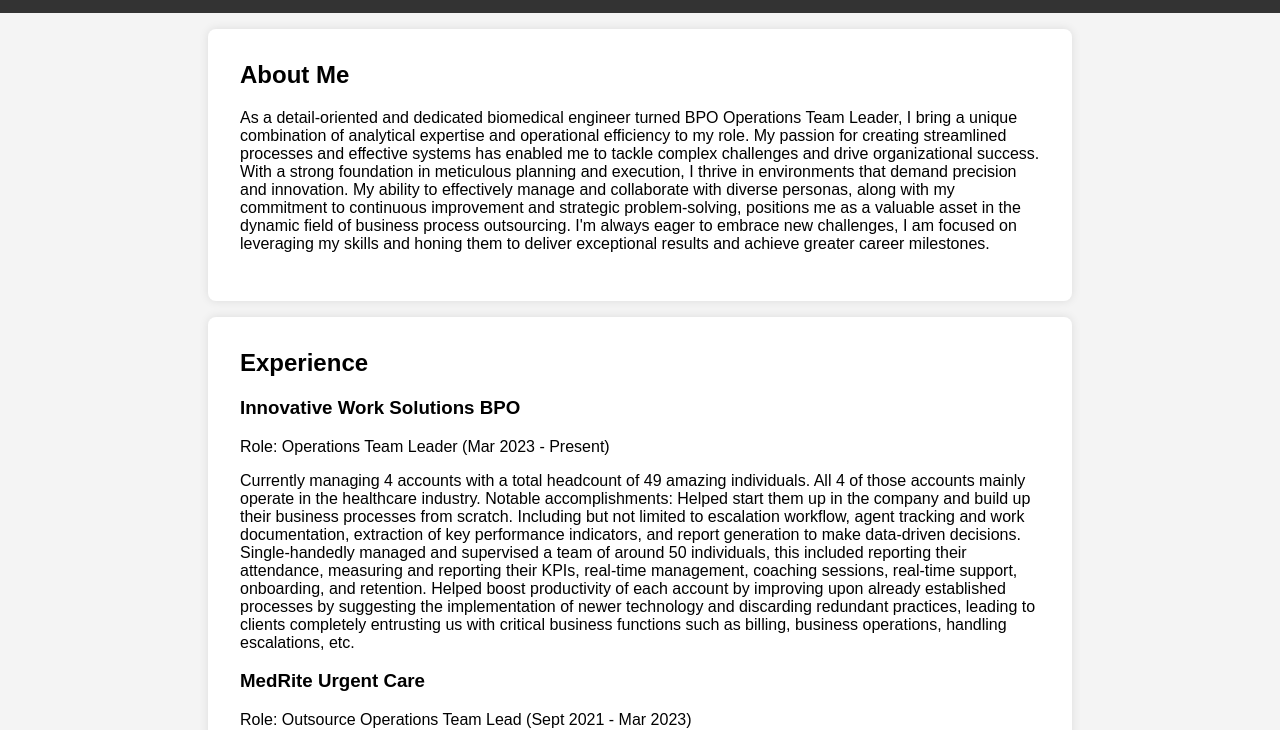
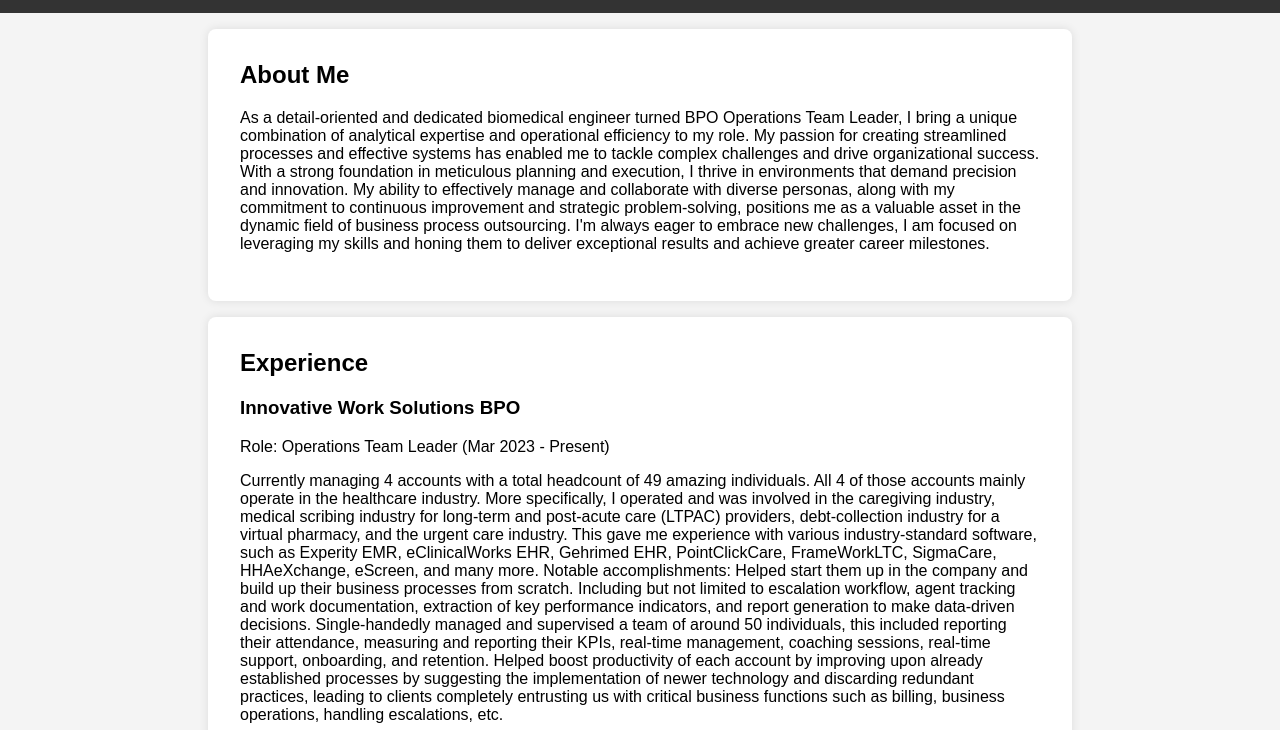
Before and after one commit to youssefkead/cv, a plain HTML site: page index.html in a window 1280 px wide. Shown: the part 82-812 px from the top of the page. Drawn offline with Linux system fonts and the light colour scheme.

Commit message:
7th commit

```diff
--- a/index.html
+++ b/index.html
@@ -27,7 +27,9 @@
         <p>Role: Operations Team Leader (Mar 2023 - Present)</p>
         <p>Currently managing 4 accounts with a total headcount of 49 amazing individuals.
 
-            All 4 of those accounts mainly operate in the healthcare industry.
+            All 4 of those accounts mainly operate in the healthcare industry. More specifically, I operated and was involved in the caregiving industry, medical scribing industry for long-term and post-acute care (LTPAC) providers, debt-collection industry for a virtual pharmacy, and the urgent care industry.
+
+            This gave me experience with various industry-standard software, such as Experity EMR, eClinicalWorks EHR, Gehrimed EHR, PointClickCare, FrameWorkLTC, SigmaCare, HHAeXchange, eScreen, and many more.
 
             Notable accomplishments:
 
@@ -37,8 +39,7 @@
 
             Helped boost productivity of each account by improving upon already established processes by suggesting the implementation of newer technology and discarding redundant practices, leading to clients completely entrusting us with critical business functions such as billing, business operations, handling escalations, etc.
 
-
-            </p>
+             </p>
         <h3>MedRite Urgent Care</h3>
         <p>Role: Outsource Operations Team Lead (Sept 2021 - Mar 2023)</p>
         <p>Supervised a project that grew to be a team of 5 people helping the client achieve remarkable results in terms of productivity. Helped support and supervise over junior agents as well. Generated reports and analytics using Microsoft Excel and Google Sheets.</p>
```
